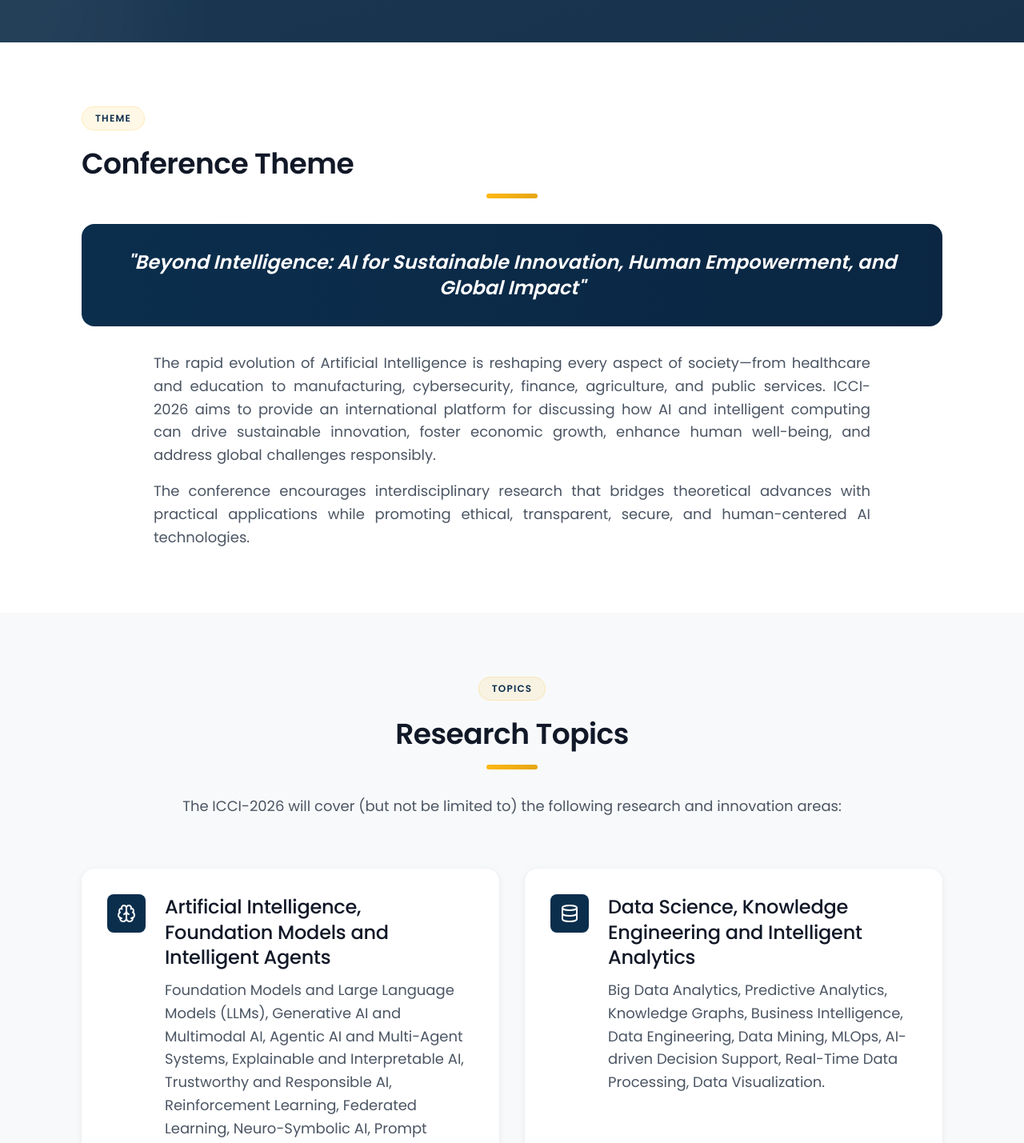
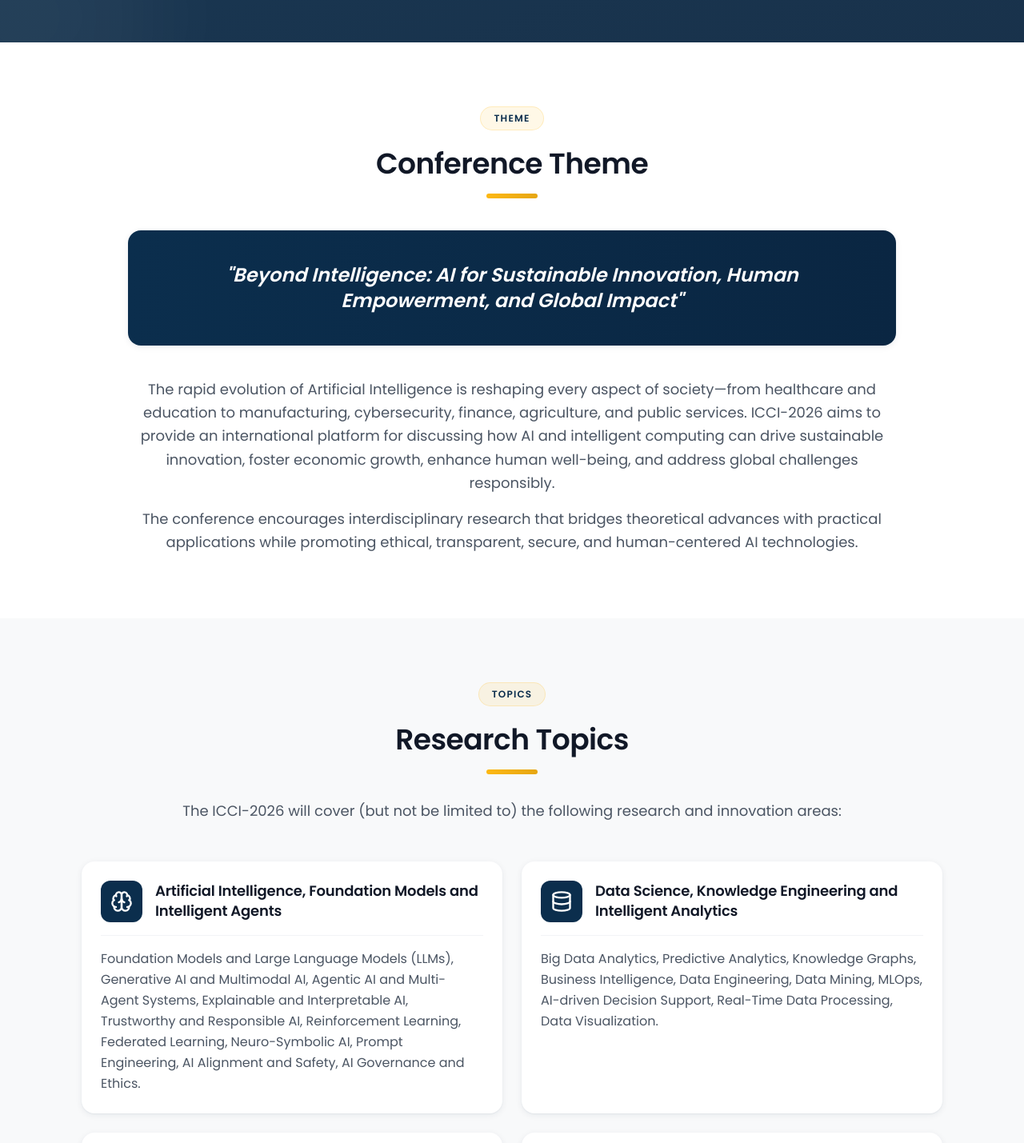
Before and after one commit to haroon147/icci-25, a React (Vite) app in the folder frontend/: page /scope in a window 1280 px wide. Shown: the part 420-1849 px from the top of the page at 80% size. Built offline with nearby package versions, Linux system fonts and the light colour scheme; grey boxes are pictures that could not be loaded.

Commit message:
Add 12th scope topic and improve Scope page readability
- Add Intelligent Information Systems and Knowledge Technologies as topic 12
- Center-align theme section text and improve layout
- Increase topic card font sizes for better readability

Co-Authored-By: Claude Sonnet 4.6 <noreply@anthropic.com>

```diff
--- a/frontend/src/pages/Scope.jsx
+++ b/frontend/src/pages/Scope.jsx
@@ -69,6 +69,12 @@ export default function Scope() {
       title: "Emerging Computing Paradigms and Future Technologies",
       description:
         "Quantum Computing and Quantum Machine Learning, Neuromorphic Computing, High Performance Computing (HPC), Distributed and Parallel Computing, Bio-inspired Computing, Evolutionary Computation, Swarm Intelligence, Digital Twins, Ambient Intelligence, Ubiquitous and Pervasive Computing, Space Computing, Next-Generation Internet Architectures, 6G and Beyond Networks."
+    },
+    {
+      icon: Zap,
+      title: "Intelligent Information Systems and Knowledge Technologies",
+      description:
+        "Information Retrieval, Knowledge Representation, Knowledge Graphs, Semantic Web, Digital Libraries, Natural Language Processing, Multilingual AI, Information Extraction, Search Technologies, Question Answering, Recommender Systems, Intelligent Decision Support, Enterprise Knowledge Management."
     }
   ];
 
@@ -83,22 +89,22 @@ export default function Scope() {
 
       {/* Conference Theme */}
       <section className="section-padding bg-background-white">
-        <div className="container-custom">
+        <div className="container-custom max-w-5xl mx-auto">
           <SectionHeading
             eyebrow="Theme"
             title="Conference Theme"
-            className="mb-8"
+            className="mb-10 text-center"
           />
-          <div className="bg-gradient-to-r from-primary to-primary-dark p-8 rounded-2xl text-white text-center mb-8">
-            <p className="text-xl md:text-2xl font-semibold italic">
+          <div className="bg-gradient-to-r from-primary to-primary-dark px-10 py-10 rounded-2xl text-white text-center mb-10 shadow-soft">
+            <p className="text-xl md:text-2xl font-semibold italic leading-relaxed">
               "Beyond Intelligence: AI for Sustainable Innovation, Human Empowerment, and Global Impact"
             </p>
           </div>
-          <div className="max-w-4xl mx-auto">
-            <p className="text-body text-text-secondary text-beautiful">
+          <div className="text-center">
+            <p className="text-body text-text-secondary leading-relaxed mb-4">
               The rapid evolution of Artificial Intelligence is reshaping every aspect of society—from healthcare and education to manufacturing, cybersecurity, finance, agriculture, and public services. ICCI-2026 aims to provide an international platform for discussing how AI and intelligent computing can drive sustainable innovation, foster economic growth, enhance human well-being, and address global challenges responsibly.
             </p>
-            <p className="text-body text-text-secondary mt-4 text-beautiful">
+            <p className="text-body text-text-secondary leading-relaxed">
               The conference encourages interdisciplinary research that bridges theoretical advances with practical applications while promoting ethical, transparent, secure, and human-centered AI technologies.
             </p>
           </div>
@@ -112,26 +118,29 @@ export default function Scope() {
             eyebrow="Topics"
             title="Research Topics"
             subtitle="The ICCI-2026 will cover (but not be limited to) the following research and innovation areas:"
+            className="text-center mb-12"
           />
 
-          <div className="grid grid-cols-1 md:grid-cols-2 gap-8">
+          <div className="grid grid-cols-1 md:grid-cols-2 gap-6">
             {topics.map((topic, index) => {
               const Icon = topic.icon;
               return (
-                <div key={index} className="bg-white p-8 rounded-2xl shadow-soft hover:shadow-soft-lg hover:-translate-y-1 transition-all duration-300">
-                  <div className="flex items-start">
-                    <div className="bg-primary p-3 rounded-lg mr-6 flex-shrink-0">
-                      <Icon className="h-6 w-6 text-white" />
+                <div
+                  key={index}
+                  className="bg-white rounded-2xl shadow-soft hover:shadow-soft-lg hover:-translate-y-1 transition-all duration-300 p-6 flex flex-col h-full"
+                >
+                  <div className="flex items-center gap-4 mb-4">
+                    <div className="bg-primary p-3 rounded-xl flex-shrink-0">
+                      <Icon className="h-7 w-7 text-white" />
                     </div>
-                    <div>
-                      <h3 className="text-subheading font-medium text-text-primary mb-3 text-break">
-                        {topic.title}
-                      </h3>
-                      <p className="text-body text-text-secondary text-break">
-                        {topic.description}
-                      </p>
-                    </div>
+                    <h3 className="text-lg font-semibold text-text-primary leading-snug">
+                      {topic.title}
+                    </h3>
                   </div>
+                  <div className="w-full h-px bg-gray-100 mb-4" />
+                  <p className="text-base text-text-secondary leading-relaxed">
+                    {topic.description}
+                  </p>
                 </div>
               );
             })}
```
